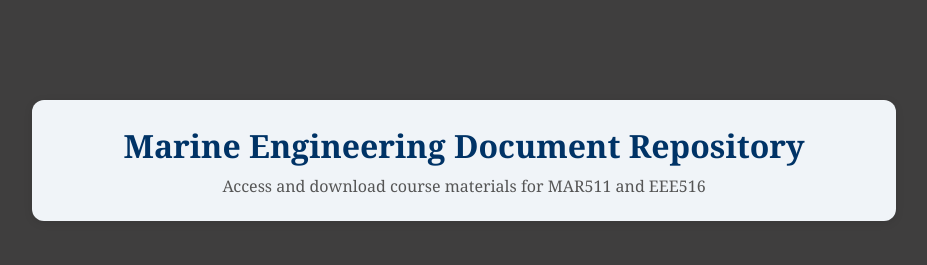
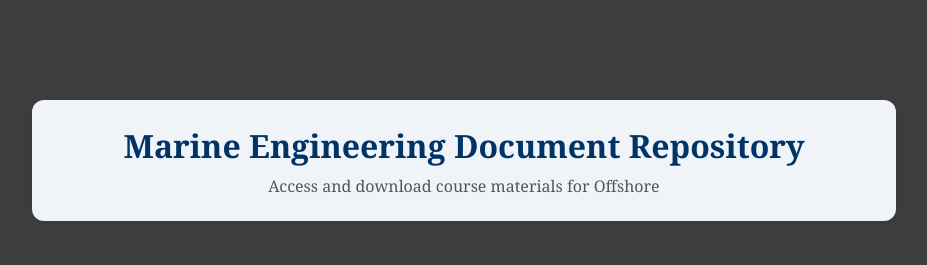
Before and after one commit to Joebakid/PDF-STORAGE, a React (Vite) app: page / in a window 1280 px wide. Shown: the top 265 px of the page, without its empty margins (176-1103 px from the left). Built offline with nearby package versions, Linux system fonts and the light colour scheme.

Commit message:
offshore

```diff
--- a/src/App.jsx
+++ b/src/App.jsx
@@ -53,7 +53,7 @@ function App() {
     <div className='container'>
       <header className="header">
         <h1 className="main-title">Marine Engineering Document Repository</h1>
-        <p className="sub-title">Access and download course materials for MAR511 and EEE516</p>
+        <p className="sub-title">Access and download course materials for Offshore</p>
       </header>
 
       <CourseSection title="MAR511" docs={mar511Docs} />
```
